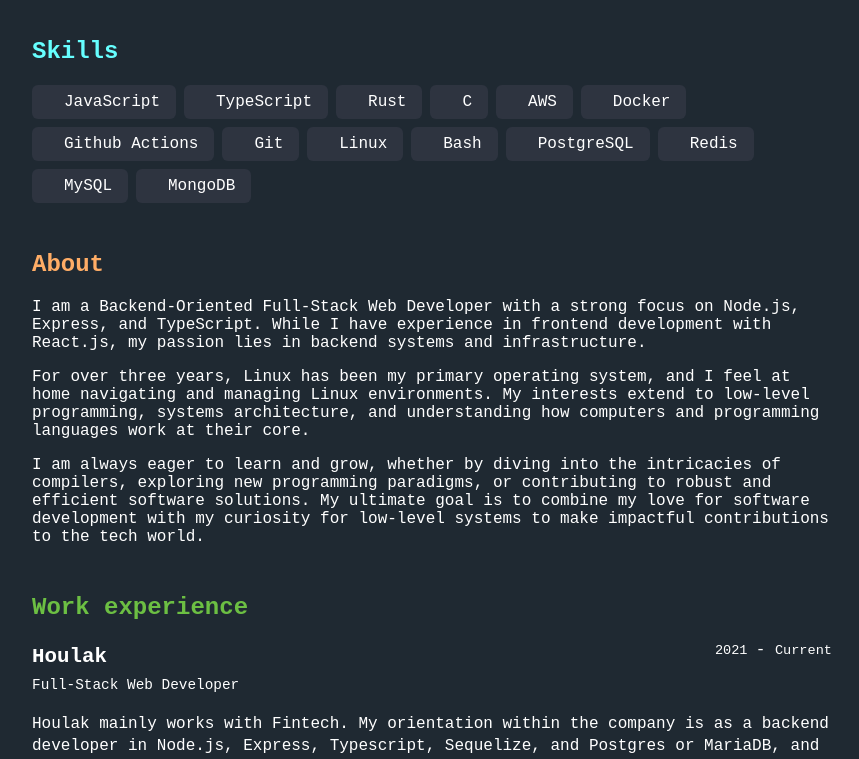
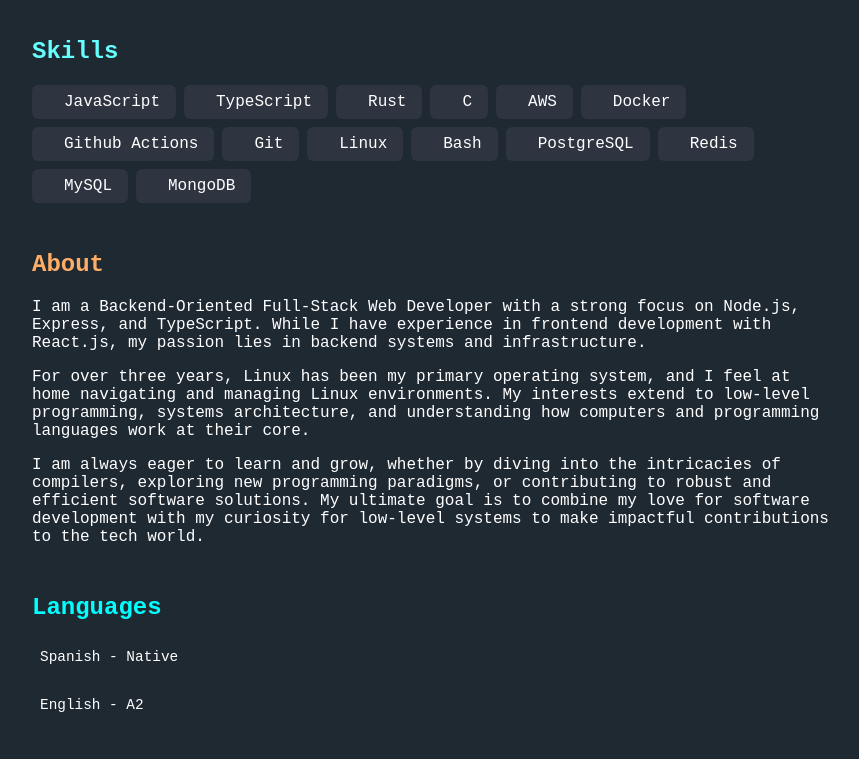
Before and after one commit to 0xErwin1/iperez-page, an Astro site: page / in a window 1280 px wide. Shown: the part 183-942 px from the top of the page, without its empty margins (208-1067 px from the left). Built offline with nearby package versions, Linux system fonts and the light colour scheme; Astro itself is replaced by a stand-in of ours; a web font is replaced by a local one.

Commit message:
feat: Languages section

```diff
--- /dev/null
+++ b/src/components/Languages.astro
@@ -0,0 +1,32 @@
+---
+import Section from '@/components/Section.astro';
+import cv from '@/cv';
+
+const { language } = cv;
+---
+
+<Section title="Languages" titleClass="language-title">
+  {
+    language.map((language) => (
+      <ul>
+        <text>{language.name} - {language.level}</text>
+      </ul>
+    ))
+  }
+</Section>
+
+<style>
+  text {
+    border-radius: 6px;
+    font-size: 0.9rem;
+    font-weight: 500;
+    gap: 4px;
+  }
+
+  ul {
+    display: flex;
+    flex-direction: column;
+    gap: 4px;
+    padding: 0.5rem;
+  }
+</style>
--- a/src/cv.json
+++ b/src/cv.json
@@ -119,7 +119,7 @@
     },
     {
       "name": "English",
-      "level": ""
+      "level": "A2"
     }
   ],
   "project": {
--- a/src/pages/index.astro
+++ b/src/pages/index.astro
@@ -5,10 +5,10 @@
 import Me from '@/components/Me.astro';
 import Skills from '@/components/Skills.astro';
 import About from '@/components/About.astro';
+import Languages from '@/components/Languages.astro';
 import Education from '@/components/Education.astro';
 import Experience from '@/components/Experience.astro';
 import Projects from '@/components/Projects.astro';
-import Work from '@/components/Work.astro';
 
 const { name } = cv;
 ---
@@ -19,9 +19,9 @@
     <Skills />
     <About />
     <Projects />
+    <Languages />
     <Education />
     <Experience />
-    <Work />
   </main>
 
   <style>
@@ -30,7 +30,7 @@
       width: 100%;
     }
 
-    @media (width <= 700px) {
+    @media (width <= 720px) {
       main {
         padding: 2rem;
       }
--- a/src/styles/global.css
+++ b/src/styles/global.css
@@ -11,3 +11,8 @@
 .experience-title {
   color: var(--green);
 }
+
+
+.language-title {
+  color: var(--cyan);
+}
```
Also changed, not shown: src/cv.d.ts (deleted, +0 -68 lines), src/components/Work.astro (deleted).
